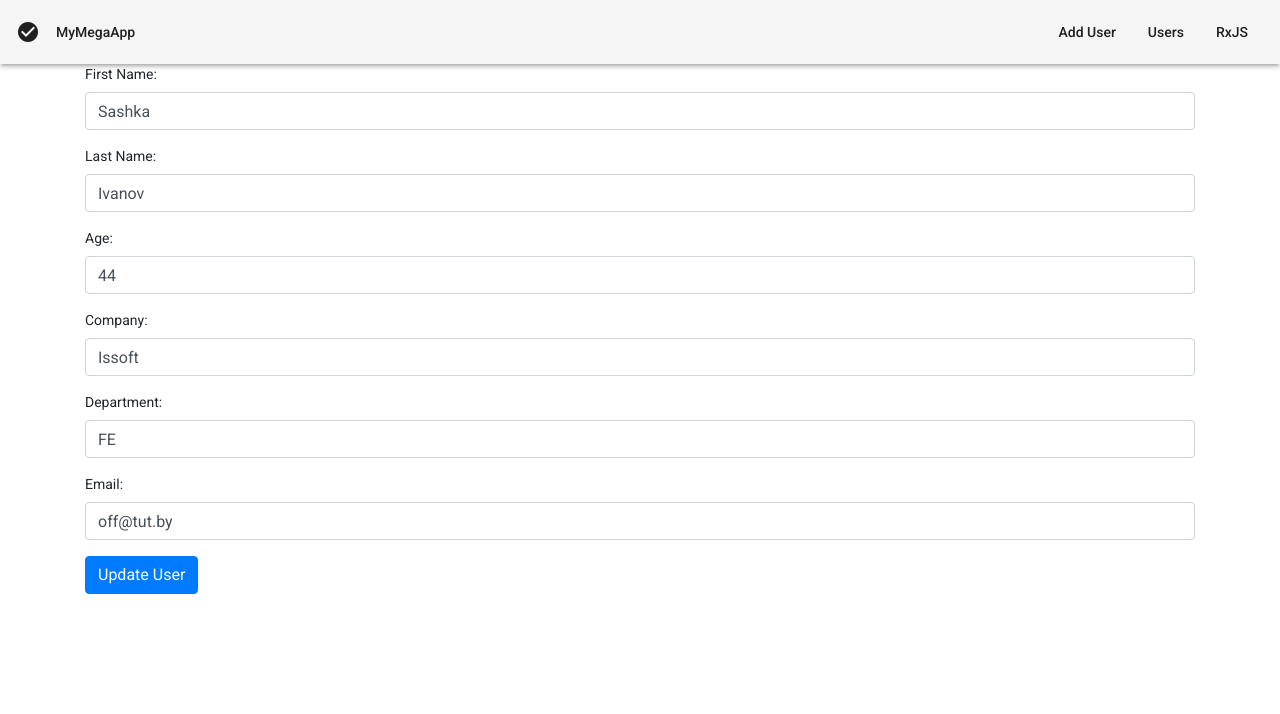
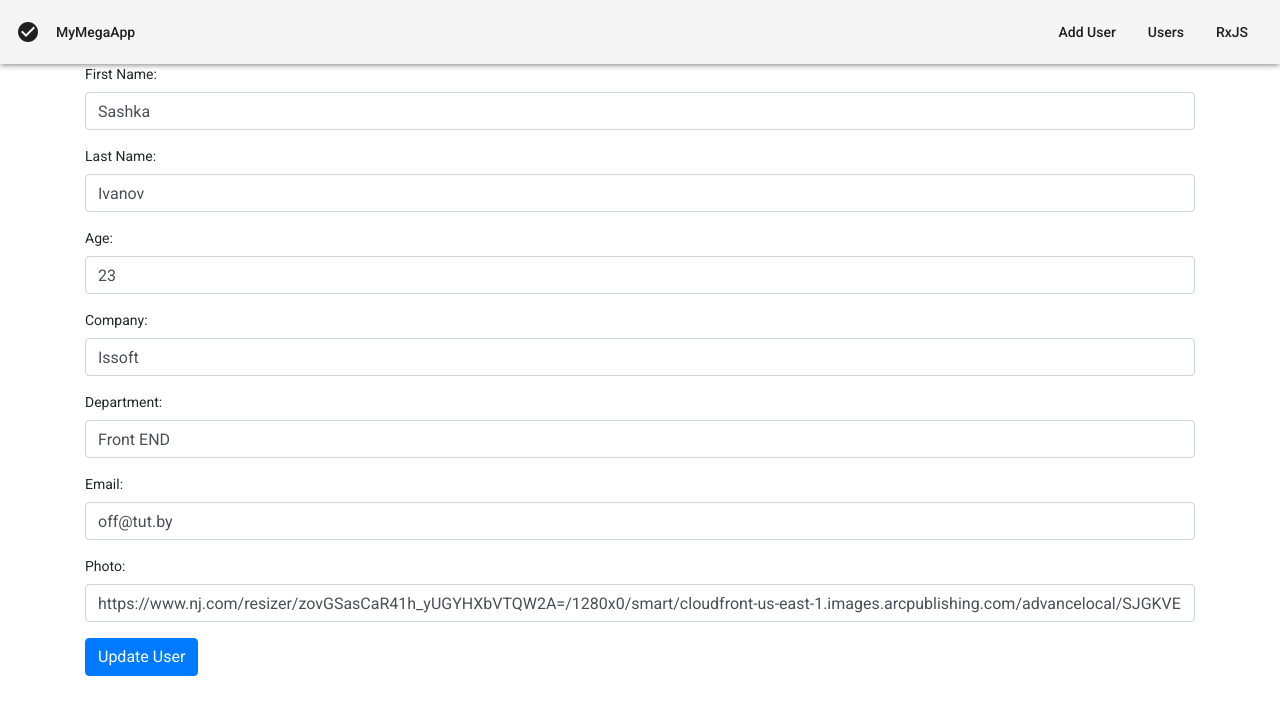
Before and after one commit to Offych/ngTraining, an Angular app: page /users/1/1 in a window 1280 px wide. Shown: the top 714 px of the page. Built offline with nearby package versions, Linux system fonts and the light colour scheme; data requests are answered from the project's data file.

Commit message:
Add edit user possibility

```diff
--- a/db.json
+++ b/db.json
@@ -4,10 +4,10 @@
       "id": 1,
       "firstName": "Sashka",
       "lastName": "Ivanov",
-      "age": 44,
+      "age": 23,
       "company": "Issoft",
       "email": "off@tut.by",
-      "department": "FE",
+      "department": "Front END",
       "gender": true,
       "photo": "https://www.nj.com/resizer/zovGSasCaR41h_yUGYHXbVTQW2A=/1280x0/smart/cloudfront-us-east-1.images.arcpublishing.com/advancelocal/SJGKVE5UNVESVCW7BBOHKQCZVE.jpg"
     },
@@ -20,7 +20,7 @@
       "email": "dimka@gmail.by",
       "department": "FE",
       "gender": true,
-      "photo": "https://image.freepik.com/free-vector/businessman-avatar-character_24877-18284.jpg"
+      "photo": "https://image.freepik.com/free-vector/businessman-ava22tar-character_24877-18284.jpg"
     },
     {
       "firstName": "Sashko",
@@ -36,7 +36,7 @@
     {
       "firstName": "Polina",
       "lastName": "Ivanova",
-      "age": 18,
+      "age": 22,
       "company": "IS Soft",
       "email": "Pol@gmail.com",
       "department": "QA Dep",
@@ -46,12 +46,12 @@
     },
     {
       "firstName": "Sashka",
-      "lastName": "Smotr",
+      "lastName": "Smotrick",
       "age": 44,
       "company": "IS Soft",
       "email": "SashkaSmotr@gmail.com",
       "department": "FrontEnd Dep",
-      "photo": null,
+      "photo": "https://xenforo.com/community/data/avatars/o/202/202502.jpg",
       "gender": "Male",
       "id": 5
     }
--- a/src/app/users/components/user-edit/user-edit.component.html
+++ b/src/app/users/components/user-edit/user-edit.component.html
@@ -24,8 +24,12 @@
       <label>Email: </label>
       <input type="text" class="form-control" formControlName="email" [(ngModel)]="user.email">
     </div>
+    <div class="form-group">
+      <label>Photo: </label>
+      <input type="text" class="form-control" formControlName="photo" [(ngModel)]="user.photo">
+    </div>
     <div>
-    <button type="submit" class="btn btn-primary" (click)="onUpdateUser(user)" routerLink="/">Update User</button>
+    <button type="submit" class="btn btn-primary" (click)="onUpdateUser()" routerLink="/users">Update User</button>
   </div>
   </form>
   </div>
--- a/src/app/users/components/user-edit/user-edit.component.ts
+++ b/src/app/users/components/user-edit/user-edit.component.ts
@@ -28,7 +28,7 @@ export class UserEditComponent implements OnInit {
       email: new FormControl(''),
       department: new FormControl(''),
       photo: new FormControl(null),
-      gender: new FormControl()
+      gender: new FormControl('')
     })
   }
 
@@ -51,7 +51,9 @@ export class UserEditComponent implements OnInit {
     });
   }
 
-  onUpdateUser(user) {
-    this.usersService.updateUser(user)
+  onUpdateUser(): void {
+    this.usersService.updateUser(this.user.id, this.user).subscribe(
+      data => console.log(data)
+    )
   }
 }
--- a/src/app/users/services/users.service.ts
+++ b/src/app/users/services/users.service.ts
@@ -2,7 +2,7 @@ import { Injectable } from '@angular/core';
 import {HttpClient, HttpHeaders} from '@angular/common/http';
 import {Observable} from 'rxjs';
 import {IUsers} from '../user.model';
-import {map, tap} from 'rxjs/operators';
+import {delay, map, tap} from 'rxjs/operators';
 
 const httpOptions = {
   headers: new HttpHeaders({
@@ -32,7 +32,7 @@ export class UsersService {
     return this.http.post<IUsers>(this.usersUrl, user, httpOptions);
   }
 
-  updateUser(user: IUsers): Observable<IUsers> {
+  updateUser(id: number, user: IUsers): Observable<IUsers> {
     return this.http.put<IUsers>(this.usersUrl + '/' + user.id, user);
   }
 }
--- a/src/app/users/users.component.html
+++ b/src/app/users/users.component.html
@@ -1,4 +1,4 @@
-
+<div class="container">
   <div class="card mt-5" style="width: 18rem;" *ngFor="let user of users">
     <img src="{{user.photo}}" class="card-img-top">
     <div class="card-body">
@@ -6,4 +6,6 @@
     </div>
     <button class="btn btn-success" [routerLink]="['/users', user.id]">View Details</button>
   </div>
+</div>
+
 <router-outlet></router-outlet>
--- a/src/app/users/users.component.ts
+++ b/src/app/users/users.component.ts
@@ -1,6 +1,7 @@
 import { Component, OnInit } from '@angular/core';
 import {UsersService} from './services/users.service';
 import {IUsers} from './user.model';
+import {Subject} from 'rxjs';
 
 @Component({
   selector: 'users',
@@ -13,10 +14,7 @@ export class UsersComponent implements OnInit {
   constructor(private userService: UsersService) { }
 
   ngOnInit(): void {
-    this.userService.getUsers().subscribe({
-        next: users => {
-          this.users = users;
-        }
-      });
+
+    this.userService.getUsers().subscribe(users =>  this.users = users);
   }
 }
```
Also changed, not shown: src/app/users/components/user-add/user-add.component.ts (+0 -12 lines). Lines whose indentation alone changed are shown as unchanged.
